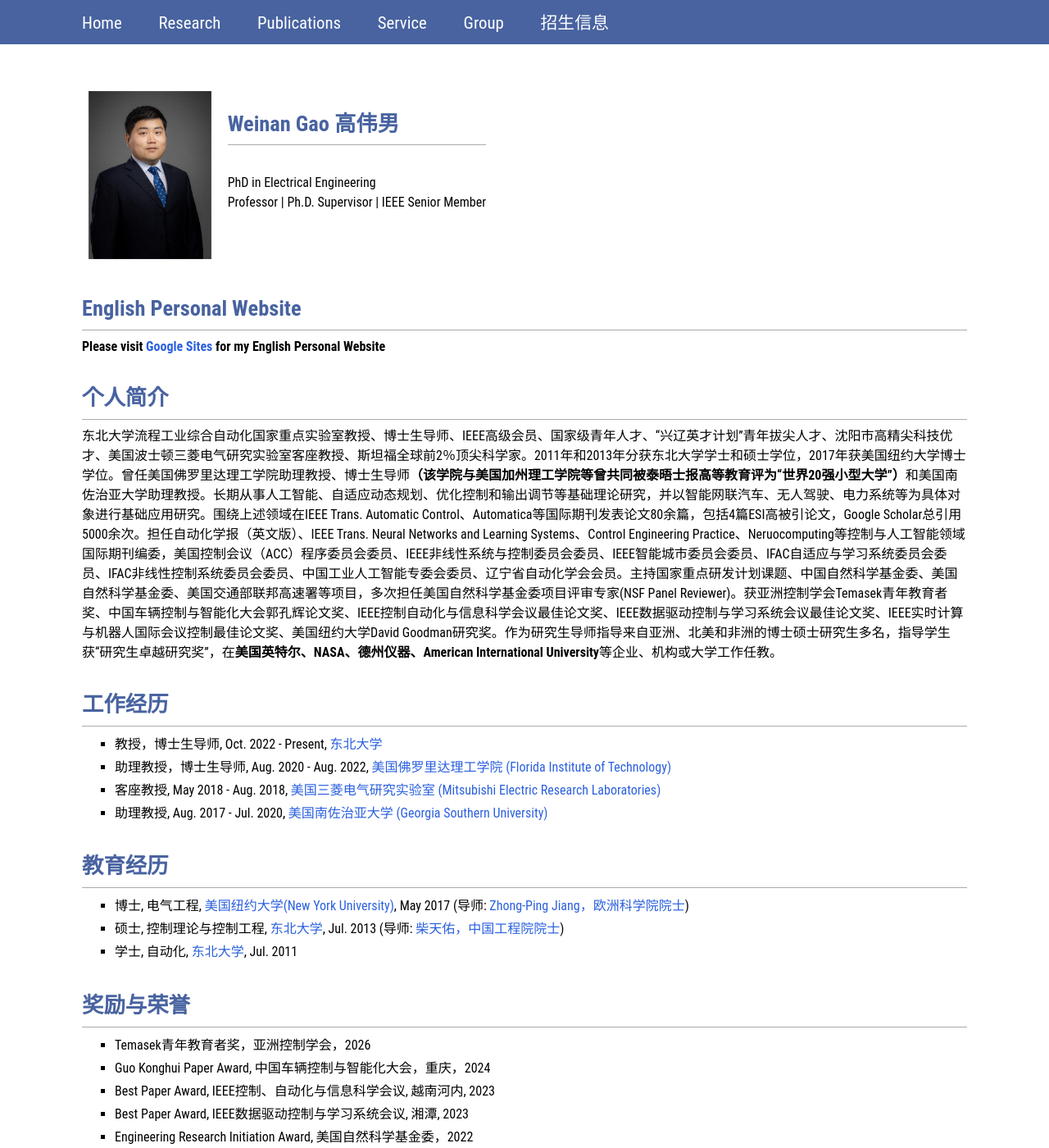
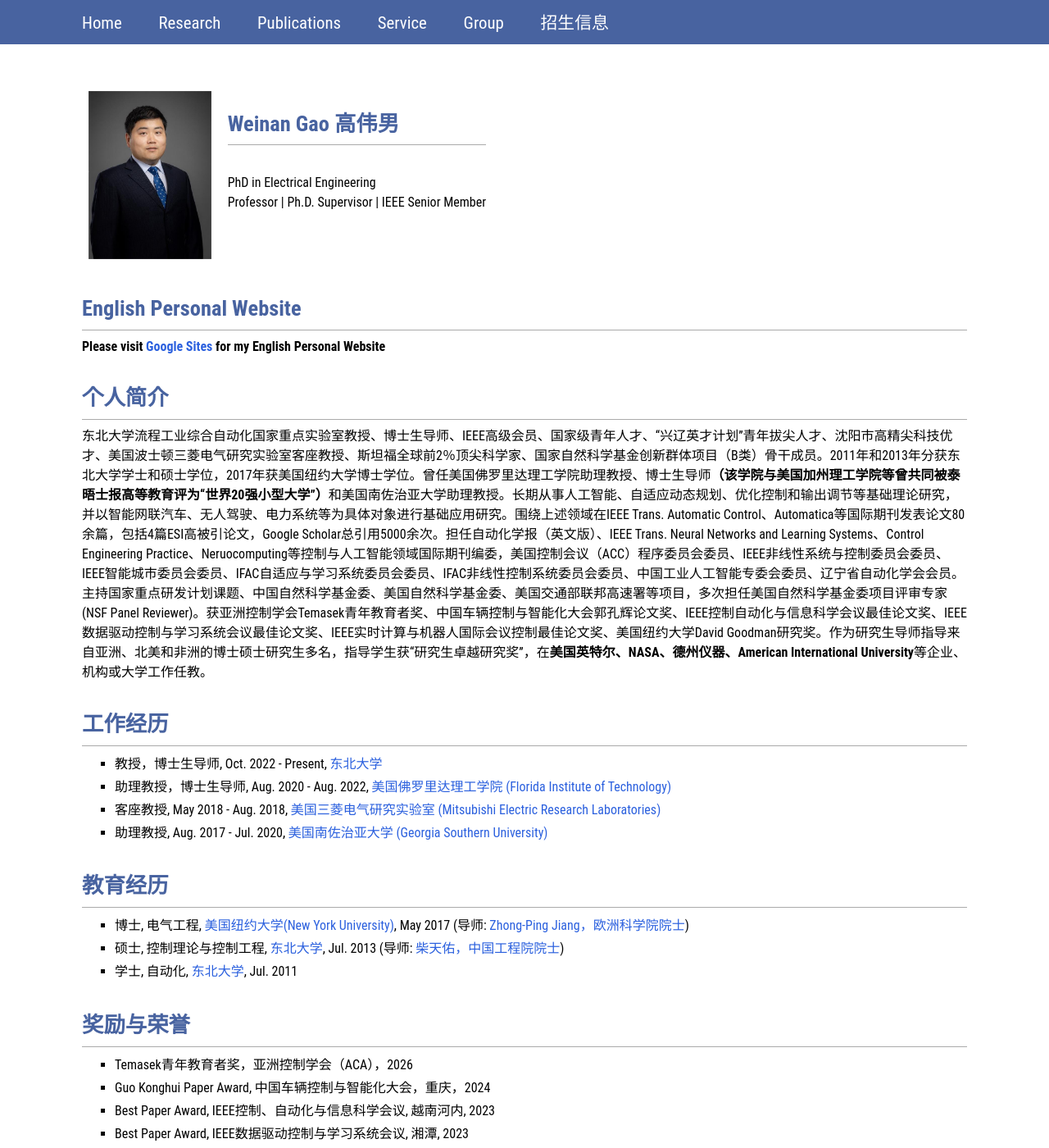
Before and after one commit to WeinanGao/weinangao.github.io, a Jekyll site: the page built from index.markdown, in a window 1280 px wide and 1400 px high. Shown: the whole window at 82% size. Built offline with Jekyll 4.4.1, drawn with Linux system fonts in a browser that asks for light colours.

Commit message:
Update index.markdown

```diff
--- a/index.markdown
+++ b/index.markdown
@@ -13,7 +13,7 @@ layout: sitepage
 
 
 # 个人简介
-东北大学流程工业综合自动化国家重点实验室教授、博士生导师、IEEE高级会员、国家级青年人才、“兴辽英才计划”青年拔尖人才、沈阳市高精尖科技优才、美国波士顿三菱电气研究实验室客座教授、斯坦福全球前2％顶尖科学家。2011年和2013年分获东北大学学士和硕士学位，2017年获美国纽约大学博士学位。曾任美国佛罗里达理工学院助理教授、博士生导师<strong>（该学院与美国加州理工学院等曾共同被泰晤士报高等教育评为“世界20强小型大学”）</strong>和美国南佐治亚大学助理教授。长期从事人工智能、自适应动态规划、优化控制和输出调节等基础理论研究，并以智能网联汽车、无人驾驶、电力系统等为具体对象进行基础应用研究。围绕上述领域在IEEE Trans. Automatic Control、Automatica等国际期刊发表论文80余篇，包括4篇ESI高被引论文，Google Scholar总引用5000余次。担任自动化学报（英文版）、IEEE Trans. Neural Networks and Learning Systems、Control Engineering Practice、Neruocomputing等控制与人工智能领域国际期刊编委，美国控制会议（ACC）程序委员会委员、IEEE非线性系统与控制委员会委员、IEEE智能城市委员会委员、IFAC自适应与学习系统委员会委员、IFAC非线性控制系统委员会委员、中国工业人工智能专委会委员、辽宁省自动化学会会员。主持国家重点研发计划课题、中国自然科学基金委、美国自然科学基金委、美国交通部联邦高速署等项目，多次担任美国自然科学基金委项目评审专家(NSF Panel Reviewer)。获亚洲控制学会Temasek青年教育者奖、中国车辆控制与智能化大会郭孔辉论文奖、IEEE控制自动化与信息科学会议最佳论文奖、IEEE数据驱动控制与学习系统会议最佳论文奖、IEEE实时计算与机器人国际会议控制最佳论文奖、美国纽约大学David Goodman研究奖。作为研究生导师指导来自亚洲、北美和非洲的博士硕士研究生多名，指导学生获“研究生卓越研究奖”，在<strong>美国英特尔、NASA、德州仪器、American International University</strong>等企业、机构或大学工作任教。
+东北大学流程工业综合自动化国家重点实验室教授、博士生导师、IEEE高级会员、国家级青年人才、“兴辽英才计划”青年拔尖人才、沈阳市高精尖科技优才、美国波士顿三菱电气研究实验室客座教授、斯坦福全球前2％顶尖科学家、国家自然科学基金创新群体项目（B类）骨干成员。2011年和2013年分获东北大学学士和硕士学位，2017年获美国纽约大学博士学位。曾任美国佛罗里达理工学院助理教授、博士生导师<strong>（该学院与美国加州理工学院等曾共同被泰晤士报高等教育评为“世界20强小型大学”）</strong>和美国南佐治亚大学助理教授。长期从事人工智能、自适应动态规划、优化控制和输出调节等基础理论研究，并以智能网联汽车、无人驾驶、电力系统等为具体对象进行基础应用研究。围绕上述领域在IEEE Trans. Automatic Control、Automatica等国际期刊发表论文80余篇，包括4篇ESI高被引论文，Google Scholar总引用5000余次。担任自动化学报（英文版）、IEEE Trans. Neural Networks and Learning Systems、Control Engineering Practice、Neruocomputing等控制与人工智能领域国际期刊编委，美国控制会议（ACC）程序委员会委员、IEEE非线性系统与控制委员会委员、IEEE智能城市委员会委员、IFAC自适应与学习系统委员会委员、IFAC非线性控制系统委员会委员、中国工业人工智能专委会委员、辽宁省自动化学会会员。主持国家重点研发计划课题、中国自然科学基金委、美国自然科学基金委、美国交通部联邦高速署等项目，多次担任美国自然科学基金委项目评审专家(NSF Panel Reviewer)。获亚洲控制学会Temasek青年教育者奖、中国车辆控制与智能化大会郭孔辉论文奖、IEEE控制自动化与信息科学会议最佳论文奖、IEEE数据驱动控制与学习系统会议最佳论文奖、IEEE实时计算与机器人国际会议控制最佳论文奖、美国纽约大学David Goodman研究奖。作为研究生导师指导来自亚洲、北美和非洲的博士硕士研究生多名，指导学生获“研究生卓越研究奖”，在<strong>美国英特尔、NASA、德州仪器、American International University</strong>等企业、机构或大学工作任教。
 
 # 工作经历
 * 教授，博士生导师, Oct. 2022 - Present, <a href="http://www.neu.edu.cn">东北大学
@@ -28,7 +28,7 @@ layout: sitepage
 
 # 奖励与荣誉
 
-* Temasek青年教育者奖，亚洲控制学会，2026
+* Temasek青年教育者奖，亚洲控制学会（ACA），2026
 * Guo Konghui Paper Award, 中国车辆控制与智能化大会，重庆，2024
 * Best Paper Award, IEEE控制、自动化与信息科学会议, 越南河内, 2023
 * Best Paper Award, IEEE数据驱动控制与学习系统会议, 湘潭, 2023
```
